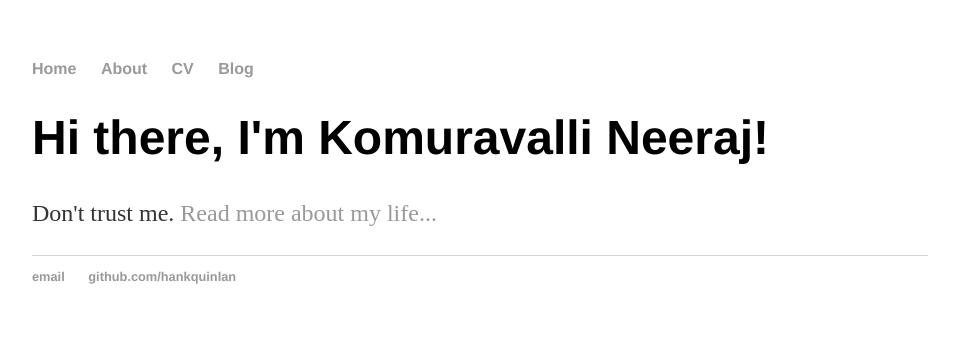
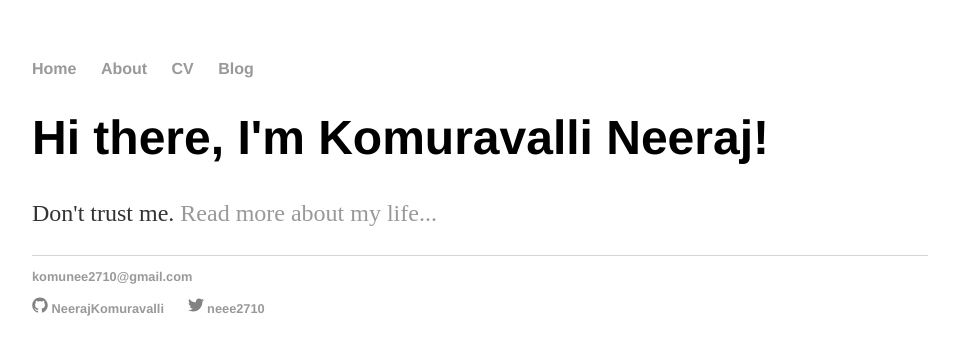
Before and after one commit to NeerajKomuravalli/NeerajKomuravalli.github.io, a Jekyll site: the page built from index.html, in a window 1280 px wide. Shown: the top 355 px of the page, without its empty margins (160-1119 px from the left). Built offline with Jekyll 4.4.1, drawn with Linux system fonts in a browser that asks for light colours.

Commit message:
Adding links and icons for twiiter, github

```diff
--- a/_layouts/default.html
+++ b/_layouts/default.html
@@ -19,11 +19,53 @@
 			{{ content }}
 
 			</div><!-- /.container -->
-			<footer>
+			<!-- <footer>
 	    		<ul>
 	        		<li><a href="mailto:komunee2710@gmail.com">email</a></li>
 	        		<li><a href="https://github.com/NeerajKomuravalli">github.com/hankquinlan</a></li>
 				</ul>
-			</footer>
+			</footer> -->
+
+			<footer class="site-footer">
+
+              <div class="wrapper">
+
+                <!-- <h2 class="footer-heading"></h2> -->
+
+                <div class="footer-col-wrapper">
+                  <div class="footer-col footer-col-1">
+                    <ul class="contact-list">
+                        <!-- <li> Nitish </li> -->
+                        <li><a href="mailto:komunee2710@gmail.com">komunee2710@gmail.com</a></li>
+
+                    </ul>
+                  </div>
+                  <div class="footer-col footer-col-2">
+                    <ul class="social-media-list">
+
+                      <li>
+                        <a href="https://github.com/NeerajKomuravalli"><span class="icon icon--github"><svg viewBox="0 0 16 16" width="16px" height="16px"><path fill="#828282" d="M7.999,0.431c-4.285,0-7.76,3.474-7.76,7.761 c0,3.428,2.223,6.337,5.307,7.363c0.388,0.071,0.53-0.168,0.53-0.374c0-0.184-0.007-0.672-0.01-1.32 c-2.159,0.469-2.614-1.04-2.614-1.04c-0.353-0.896-0.862-1.135-0.862-1.135c-0.705-0.481,0.053-0.472,0.053-0.472 c0.779,0.055,1.189,0.8,1.189,0.8c0.692,1.186,1.816,0.843,2.258,0.645c0.071-0.502,0.271-0.843,0.493-1.037 C4.86,11.425,3.049,10.76,3.049,7.786c0-0.847,0.302-1.54,0.799-2.082C3.768,5.507,3.501,4.718,3.924,3.65 c0,0,0.652-0.209,2.134,0.796C6.677,4.273,7.34,4.187,8,4.184c0.659,0.003,1.323,0.089,1.943,0.261 c1.482-1.004,2.132-0.796,2.132-0.796c0.423,1.068,0.157,1.857,0.077,2.054c0.497,0.542,0.798,1.235,0.798,2.082 c0,2.981-1.814,3.637-3.543,3.829c0.279,0.24,0.527,0.713,0.527,1.437c0,1.037-0.01,1.874-0.01,2.129 c0,0.208,0.14,0.449,0.534,0.373c3.081-1.028,5.302-3.935,5.302-7.362C15.76,3.906,12.285,0.431,7.999,0.431z"/></svg>
+            </span><span class="username">NeerajKomuravalli</span></a>
+
+                      </li>
+
+                      <li>
+                        <a href="https://twitter.com/neee2710"><span class="icon icon--twitter"><svg viewBox="0 0 16 16" width="16px" height="16px"><path fill="#828282" d="M15.969,3.058c-0.586,0.26-1.217,0.436-1.878,0.515c0.675-0.405,1.194-1.045,1.438-1.809c-0.632,0.375-1.332,0.647-2.076,0.793c-0.596-0.636-1.446-1.033-2.387-1.033c-1.806,0-3.27,1.464-3.27,3.27 c0,0.256,0.029,0.506,0.085,0.745C5.163,5.404,2.753,4.102,1.14,2.124C0.859,2.607,0.698,3.168,0.698,3.767 c0,1.134,0.577,2.135,1.455,2.722C1.616,6.472,1.112,6.325,0.671,6.08c0,0.014,0,0.027,0,0.041c0,1.584,1.127,2.906,2.623,3.206 C3.02,9.402,2.731,9.442,2.433,9.442c-0.211,0-0.416-0.021-0.615-0.059c0.416,1.299,1.624,2.245,3.055,2.271 c-1.119,0.877-2.529,1.4-4.061,1.4c-0.264,0-0.524-0.015-0.78-0.046c1.447,0.928,3.166,1.469,5.013,1.469 c6.015,0,9.304-4.983,9.304-9.304c0-0.142-0.003-0.283-0.009-0.423C14.976,4.29,15.531,3.714,15.969,3.058z"/></svg>
+            </span><span class="username">neee2710</span></a>
+
+                      </li>
+
+                    </ul>
+                  </div>
+
+                  <div class="footer-col footer-col-3">
+                    <p></p>
+                  </div>
+                </div>
+
+              </div>
+
+            </footer>
+
 		</body>
 	</html>
```
